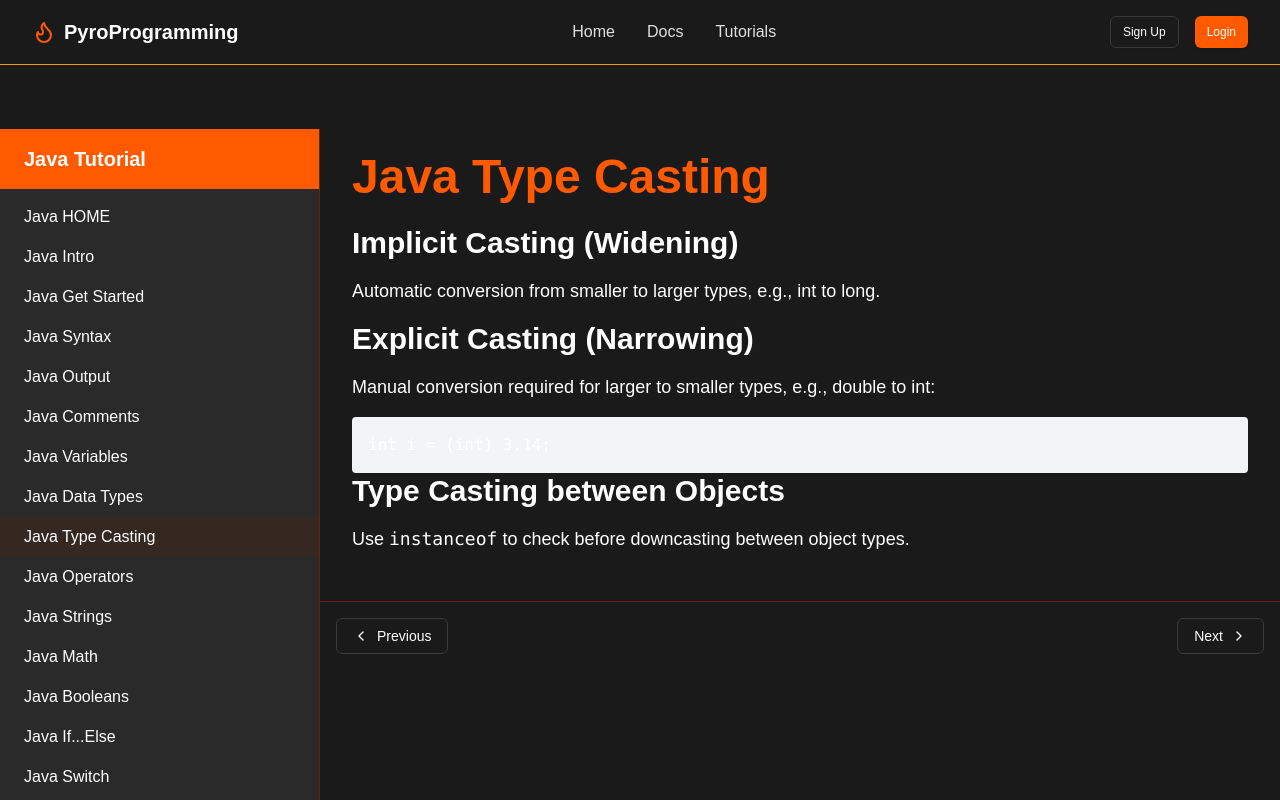
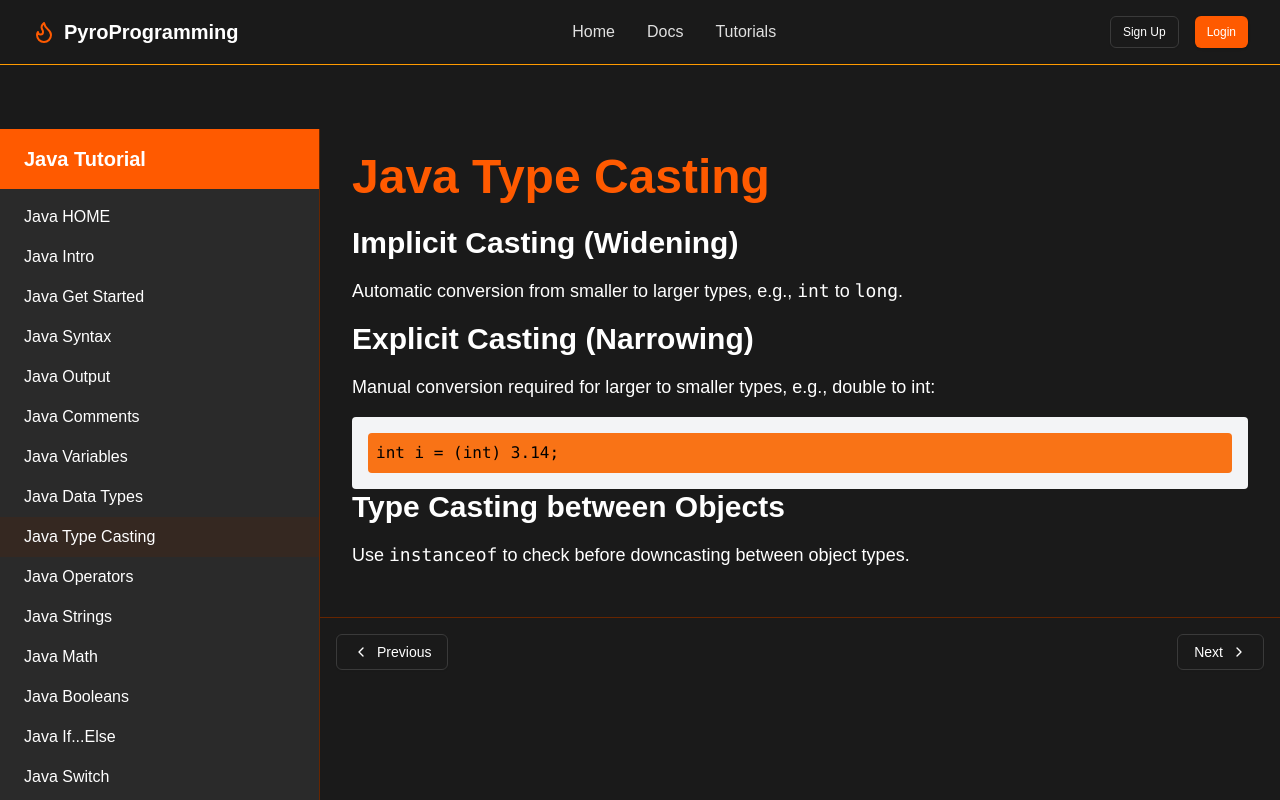
Before and after one commit to 321EZ123/PyroProgramming, a Next.js app: page /tutorials/java/type-casting in a window 1280 px wide. Shown: the top 800 px of the page. Built offline with nearby package versions, Linux system fonts and the light colour scheme.

Commit message:
Update page.tsx

```diff
--- a/src/app/tutorials/java/type-casting/page.tsx
+++ b/src/app/tutorials/java/type-casting/page.tsx
@@ -5,12 +5,24 @@ export default function Page() {
     <div className="max-w-4xl mx-auto">
       <h1 className="text-5xl font-bold mb-6 text-primary">Java Type Casting</h1>
       <h2 className="text-3xl font-semibold mb-4">Implicit Casting (Widening)</h2>
-      <p className="text-lg mb-4">Automatic conversion from smaller to larger types, e.g., int to long.</p>
+      <p className="text-lg mb-4">
+        Automatic conversion from smaller to larger types, e.g., <code>int</code> to <code>long</code>.
+      </p>
       <h2 className="text-3xl font-semibold mb-4">Explicit Casting (Narrowing)</h2>
-      <p className="text-lg mb-4">Manual conversion required for larger to smaller types, e.g., double to int:</p>
-      <pre className="bg-gray-100 p-4 rounded"><code>int i = (int) 3.14;</code></pre>
+      <p className="text-lg mb-4">
+        Manual conversion required for larger to smaller types, e.g., double to int:
+      </p>
+      <pre className="bg-gray-100 p-4 rounded">
+        <code>
+          <span className="text-black bg-orange-500 block p-2 rounded">
+            {`int i = (int) 3.14;`}
+          </span>
+        </code>
+      </pre>
       <h2 className="text-3xl font-semibold mb-4">Type Casting between Objects</h2>
-      <p className="text-lg mb-6">Use <code>instanceof</code> to check before downcasting between object types.</p>
+      <p className="text-lg mb-6">
+        Use <code>instanceof</code> to check before downcasting between object types.
+      </p>
     </div>
   );
 }
```
